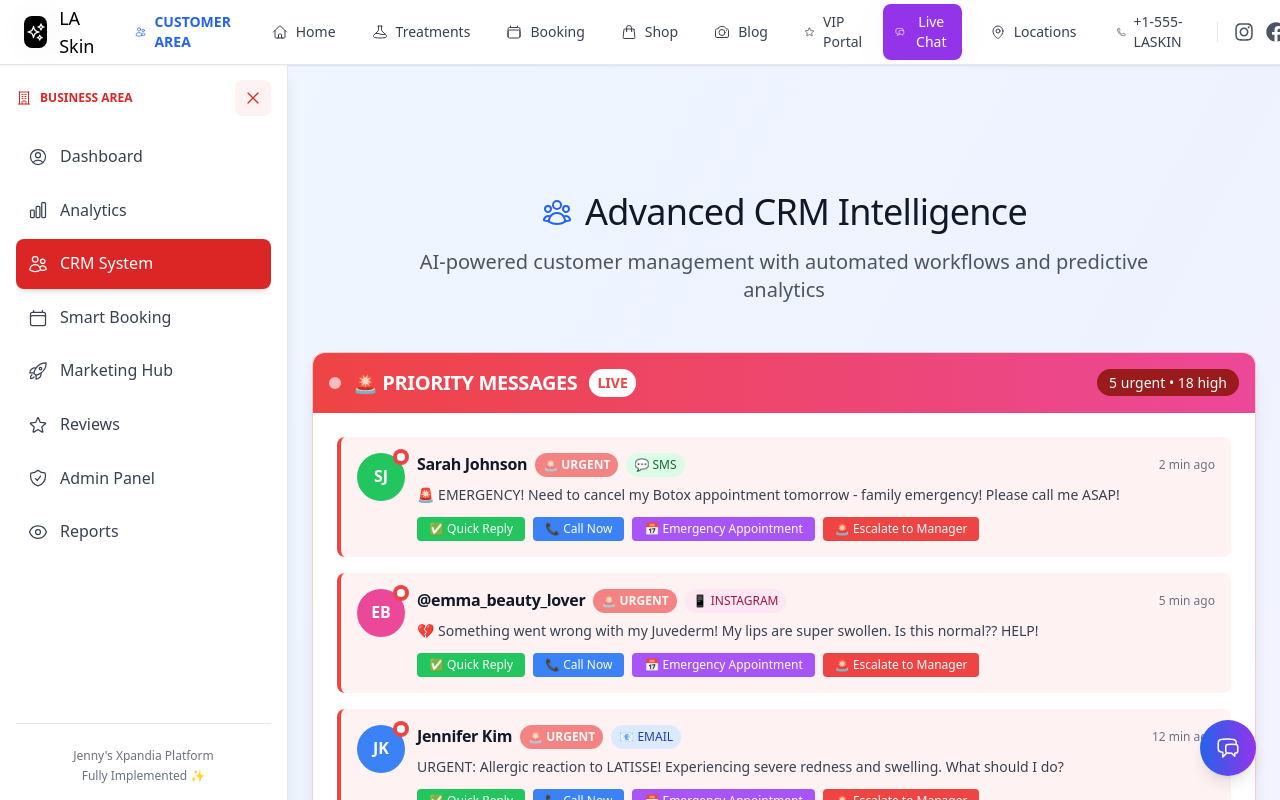
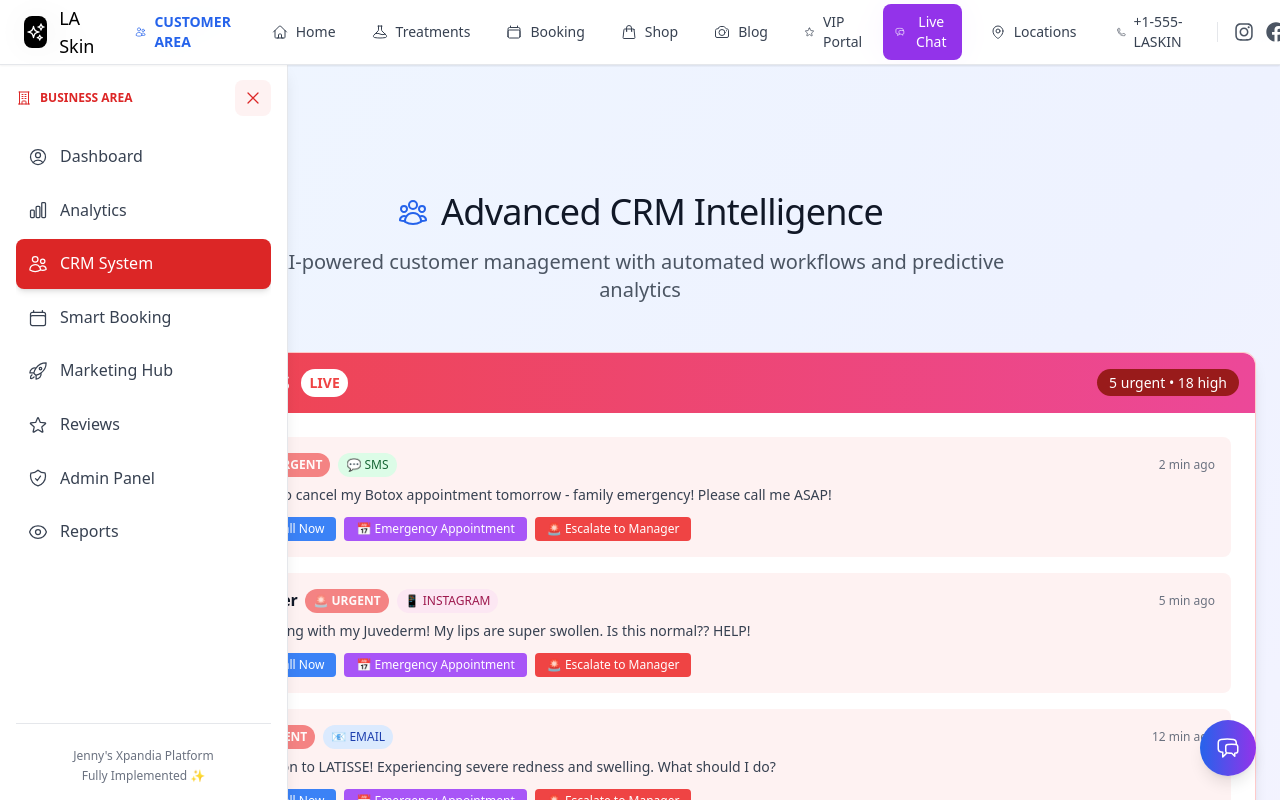
Before and after one commit to Mirey333/LASkin, a Next.js app: page /crm in a window 1280 px wide. Both pictures are taken after a click on the button 38 px from the left and 102 px from the top of the page. Shown: the top 800 px of the page. Built offline with nearby package versions, Linux system fonts and the light colour scheme.

Commit message:
EMERGENCY FIX! Simple business menu - header restored, menu functional

```diff
--- a/app/globals.css
+++ b/app/globals.css
@@ -459,19 +459,5 @@
     border: 1px solid rgba(255, 255, 255, 0.3);
   }
 
-  /* Business Menu Layout */
-  .business-menu-open #main-content {
-    margin-left: 288px;
-    transition: margin-left 0.3s ease;
-  }
 
-  #main-content {
-    transition: margin-left 0.3s ease;
-  }
-
-  @media (max-width: 1024px) {
-    .business-menu-open #main-content {
-      margin-left: 0 !important;
-    }
-  }
 }
--- a/components/Navigation.tsx
+++ b/components/Navigation.tsx
@@ -44,18 +44,7 @@ export default function Navigation() {
 
 
   // Customer area (public)
-  // Body class for layout control
-  useEffect(() => {
-    if (!businessCollapsed) {
-      document.body.classList.add('business-menu-open')
-    } else {
-      document.body.classList.remove('business-menu-open')
-    }
 
-    return () => {
-      document.body.classList.remove('business-menu-open')
-    }
-  }, [businessCollapsed])
 
   const customerItems = [
     { name: 'Home', href: '/', icon: HomeIcon },
@@ -195,10 +184,9 @@ export default function Navigation() {
         </div>
       </div>
 
-      {/* Business Sidebar - Left - Fixed */}
-      <div className={`fixed top-16 left-0 bottom-0 w-72 bg-white border-r border-gray-200 shadow-lg z-40 hidden lg:flex flex-col transform transition-transform duration-300 ease-in-out ${
-        businessCollapsed ? '-translate-x-full' : 'translate-x-0'
-      }`}>
+      {/* Business Sidebar - Left - Simple Show/Hide */}
+      {!businessCollapsed && (
+        <div className="fixed top-16 left-0 bottom-0 w-72 bg-white border-r border-gray-200 shadow-lg z-40 hidden lg:flex flex-col">
         <div className="p-4 flex-1 flex flex-col">
 
             {/* Header with Close Button */}
@@ -246,6 +234,7 @@ export default function Navigation() {
             </div>
           </div>
         </div>
+      )}
 
       {/* Business Menu Toggle Button */}
       {businessCollapsed && (
```
